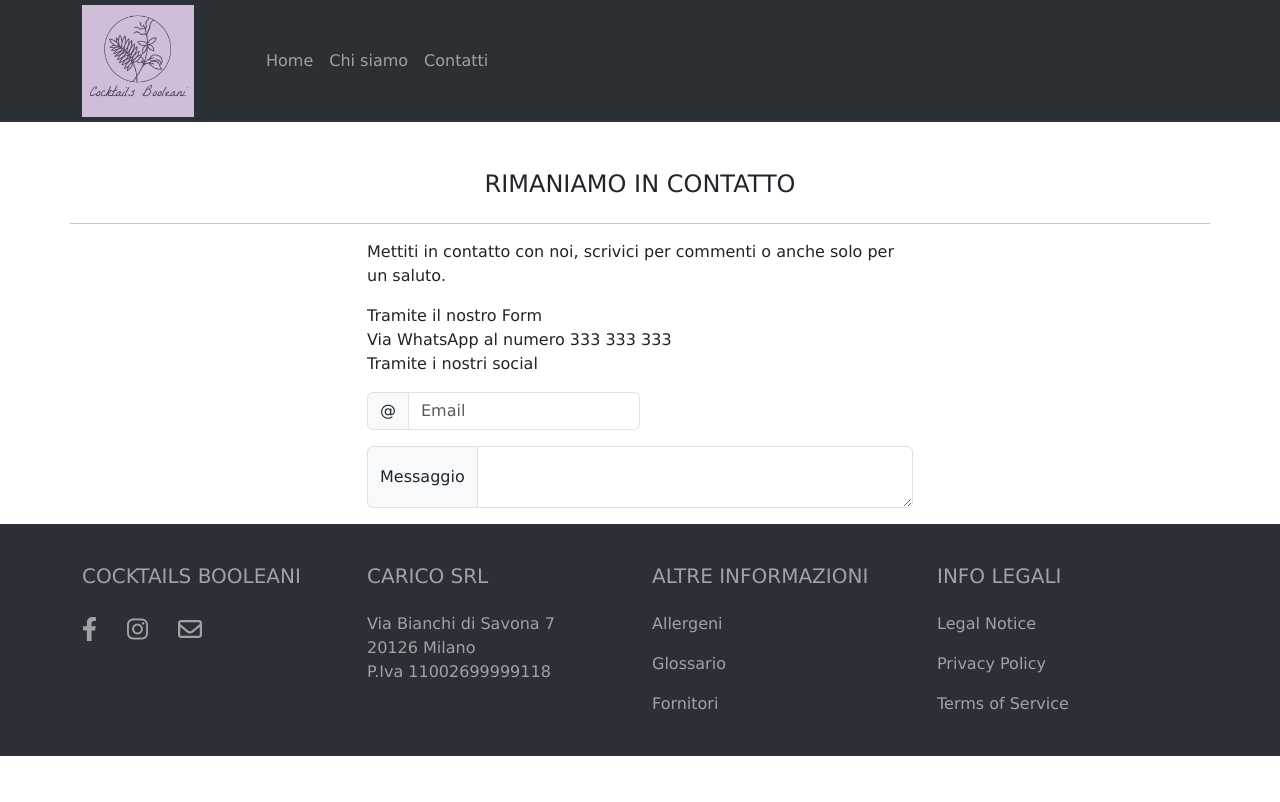
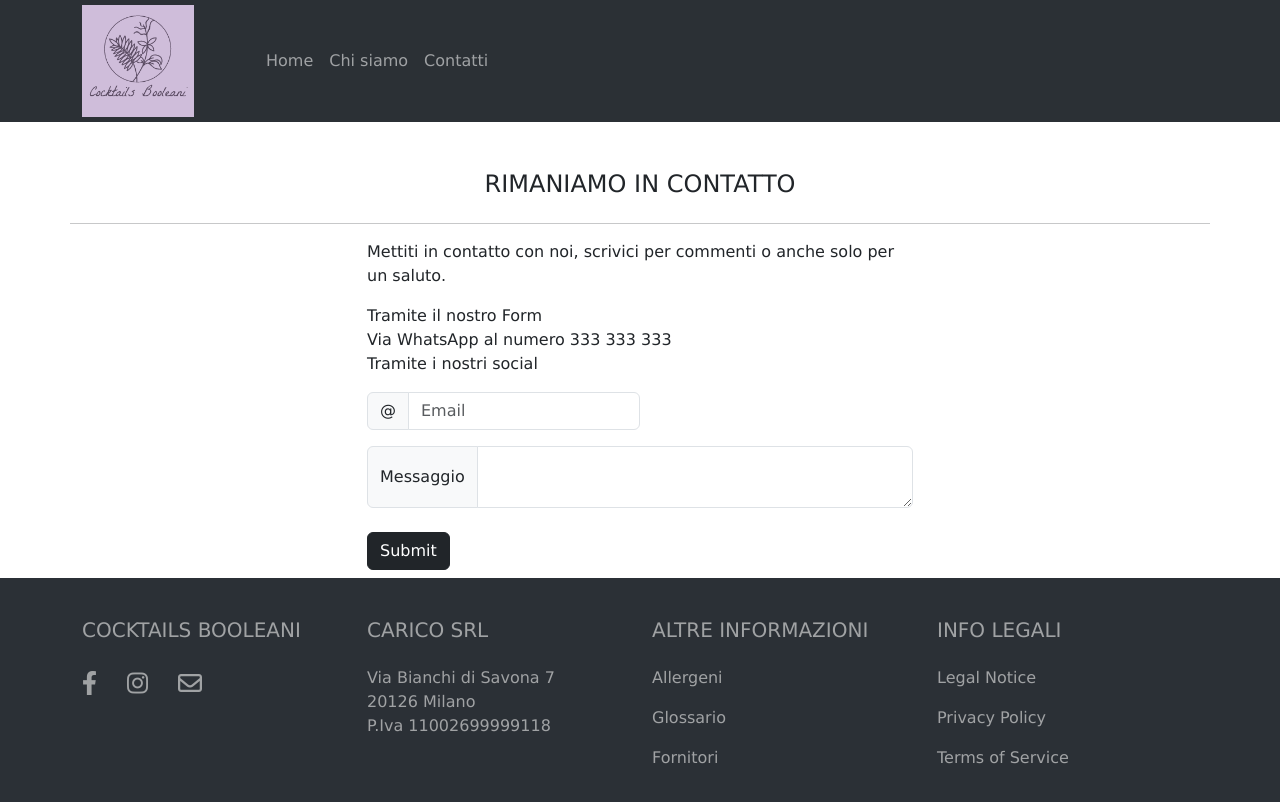
Before and after one commit to Amin23ElKassimi/laravel-boolean-frontoffice, a Vue app: page /contatti in a window 1280 px wide. Shown: the top 802 px of the page. Built offline with nearby package versions, Linux system fonts and the light colour scheme.

Commit message:
added button

```diff
--- a/src/pages/contatti.vue
+++ b/src/pages/contatti.vue
@@ -28,6 +28,8 @@
                     <span class="input-group-text">Messaggio</span>
                     <textarea class="form-control" aria-label="With textarea"></textarea>
                 </div>
+
+                <button type="submit" class="btn btn-dark my-2">Submit</button>
 
             </div>
         </div>
```
